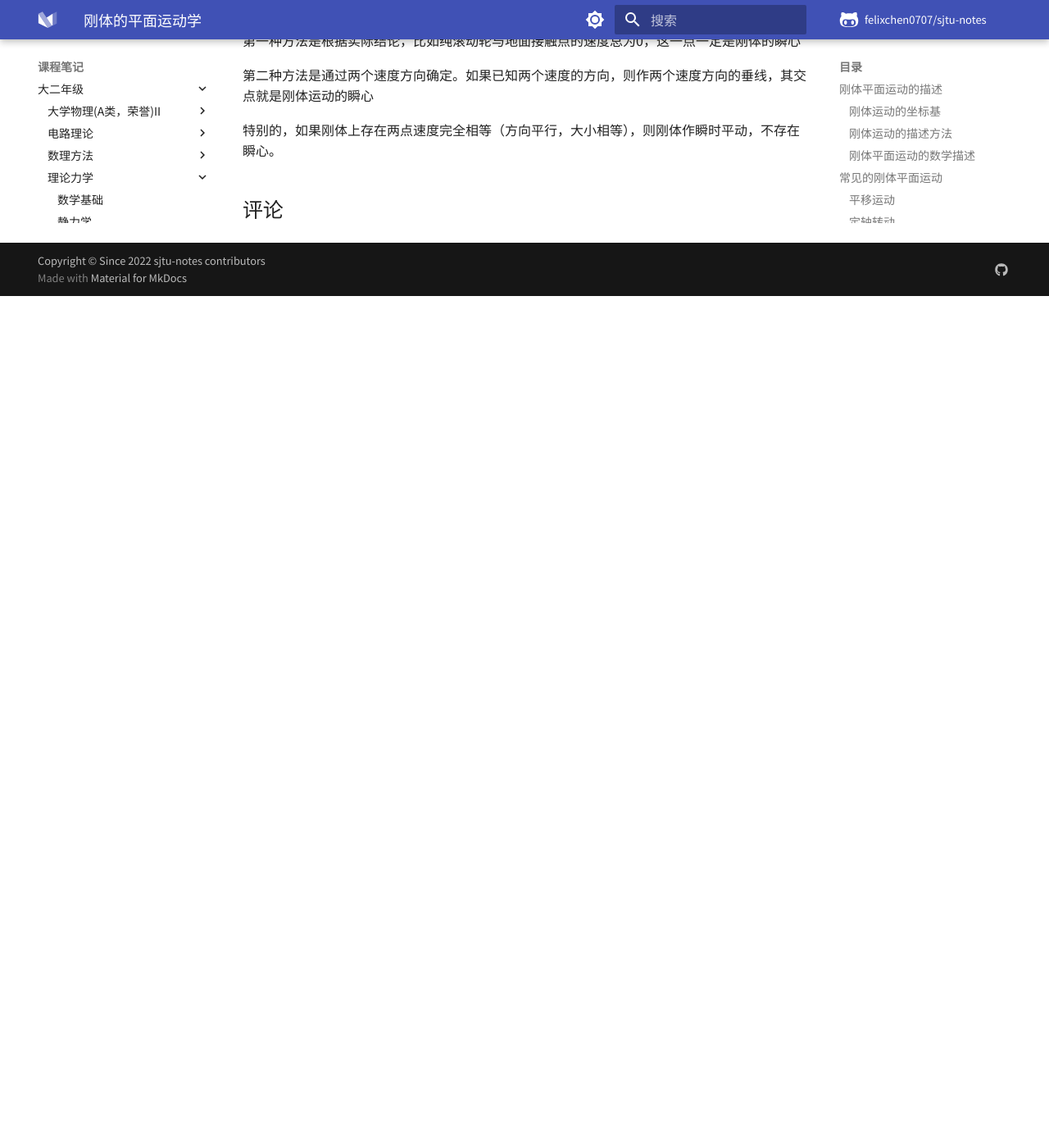
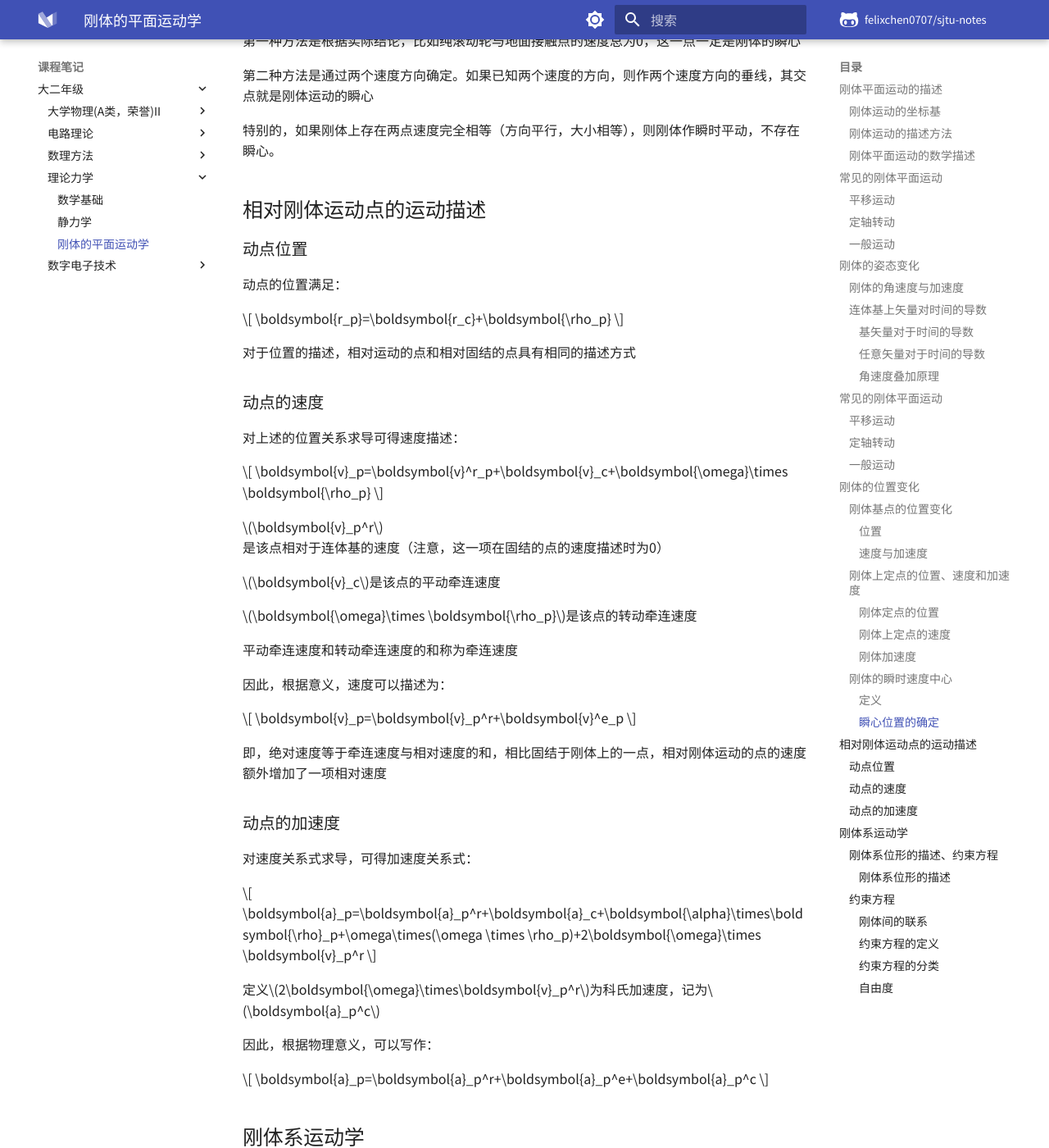
Before and after one commit to glimmeringlight/sjtu-notes, an MkDocs documentation site: the page built from docs/notes/grade2/MECH2508/003.md, in a window 1280 px wide and 1400 px high, scrolled down 7211 px. Shown: the whole window at 82% size. Built offline with MkDocs 1.6.1 and Material for MkDocs 9.7.7, drawn with Linux system fonts in a browser that asks for light colours; a script that is not in the unit is left out; comment, search, counter and statistics services are not loaded; before the commit the page ends 7572 px from its top, so only the background shows below that; some of the changed text lies outside the part shown.

Commit message:
理论力学

```diff
--- a/docs/notes/grade2/MECH2508/003.md
+++ b/docs/notes/grade2/MECH2508/003.md
@@ -415,3 +415,111 @@ $$
 第二种方法是通过两个速度方向确定。如果已知两个速度的方向，则作两个速度方向的垂线，其交点就是刚体运动的瞬心
 
 特别的，如果刚体上存在两点速度完全相等（方向平行，大小相等），则刚体作瞬时平动，不存在瞬心。
+
+## 相对刚体运动点的运动描述
+
+### 动点位置
+
+动点的位置满足：
+
+$$
+\boldsymbol{r_p}=\boldsymbol{r_c}+\boldsymbol{\rho_p}
+$$
+
+对于位置的描述，相对运动的点和相对固结的点具有相同的描述方式
+
+### 动点的速度
+
+对上述的位置关系求导可得速度描述：
+
+$$
+\boldsymbol{v}_p=\boldsymbol{v}^r_p+\boldsymbol{v}_c+\boldsymbol{\omega}\times \boldsymbol{\rho_p}
+$$
+
+$\boldsymbol{v}_p^r$是该点相对于连体基的速度（注意，这一项在固结的点的速度描述时为0）
+
+$\boldsymbol{v}_c$是该点的平动牵连速度
+
+$\boldsymbol{\omega}\times \boldsymbol{\rho_p}$是该点的转动牵连速度
+
+平动牵连速度和转动牵连速度的和称为牵连速度
+
+因此，根据意义，速度可以描述为：
+
+$$
+\boldsymbol{v}_p=\boldsymbol{v}_p^r+\boldsymbol{v}^e_p
+$$
+
+即，绝对速度等于牵连速度与相对速度的和，相比固结于刚体上的一点，相对刚体运动的点的速度额外增加了一项相对速度
+
+### 动点的加速度
+
+对速度关系式求导，可得加速度关系式：
+
+$$
+\boldsymbol{a}_p=\boldsymbol{a}_p^r+\boldsymbol{a}_c+\boldsymbol{\alpha}\times\boldsymbol{\rho}_p+\omega\times(\omega \times \rho_p)+2\boldsymbol{\omega}\times \boldsymbol{v}_p^r
+$$
+
+定义$2\boldsymbol{\omega}\times\boldsymbol{v}_p^r$为科氏加速度，记为$\boldsymbol{a}_p^c$
+
+因此，根据物理意义，可以写作：
+
+$$
+\boldsymbol{a}_p=\boldsymbol{a}_p^r+\boldsymbol{a}_p^e+\boldsymbol{a}_p^c
+$$
+
+## 刚体系运动学
+
+### 刚体系位形的描述、约束方程
+
+#### 刚体系位形的描述
+
+描述刚体系的位形，需要一个公共参考基以及与刚体数目相同的连体基。
+
+对于每一个刚体$B_i$，都有其单独的一个位形坐标阵$\boldsymbol{q}_i=(x_i,y_i,\varphi_i)^T$，将这些坐标阵组集在一起，就构成了描述刚体系的坐标阵：
+
+$$
+\boldsymbol{q}=(\boldsymbol{q}_1^T,\boldsymbol{q}_2^T \dots \boldsymbol{q}_n^T)^T
+$$
+
+这些坐标都针对同一参考基，称为刚体系的**笛卡尔坐标阵**
+
+一般而言，对于有N个刚体的刚体系，其笛卡尔坐标阵中包含$n=3N$个未知量。
+
+笛卡尔坐标阵是描述刚体系最基本、最标准化的方法，但并不是唯一的表示办法。有时候，也可以对将下一刚体的绝对位置坐标，替换为在上一刚体连体基中的相对位置坐标，这样往往能减少坐标阵中未知量的个数。
+
+### 约束方程
+
+#### 刚体间的联系
+
+刚体之间的关联主要可以分为两种
+
+第一种是力的联系
+
+两个刚体之间通过力的关系关联。这种关联对物体的约束是间接的，不会直接影响物体的运动，典型的例子是弹簧。
+
+第二种是形的联系
+
+两个刚体之间通过形体约束关联。这种关联对物体的约束是直接的，会直接影响物体的运动，典型的例子是铰接。
+
+#### 约束方程的定义
+
+由于刚体间形的约束，在运动过程中，描述它们的位形坐标不会完全的相互独立，而是相互之间满足一些关系，这种关系的解析表达形式称为**位形约束方程**，简称**约束方程**
+
+一般而言，刚体的约束方程是关于n个位形坐标的非线性代数方程
+
+#### 约束方程的分类
+
+如果约束方程与速度无关，称为**完整约束**；如果约束方程与速度相关，称为**非完整约束**
+
+如果约束方程与时间无关，称为**定常约束**；如果约束方程与时间无关，称为**非定常约束**
+
+如果约束方程表示为等式，称为**双面约束**；如果约束方程表示为不等式，称为**单面约束**
+
+#### 自由度
+
+对于笛卡尔坐标阵，虽然需要n个未知量来描述，但是这n个未知量往往不是相互独立的，在刚体系位形坐标阵中，相互独立的未知量的个数称为系统的**自由度**
+
+对于只含完整约束的刚体系，如果有n个未知量，s个约束方程，则系统的自由度为$\delta=n-s$
+
+在坐标阵中，$\delta$个相互对立的变量记为$w$，$s$个非独立的变量记为$u$，因此，坐标阵也可以表示为$\boldsymbol{q}=(w^T,u^T)^T$
```
